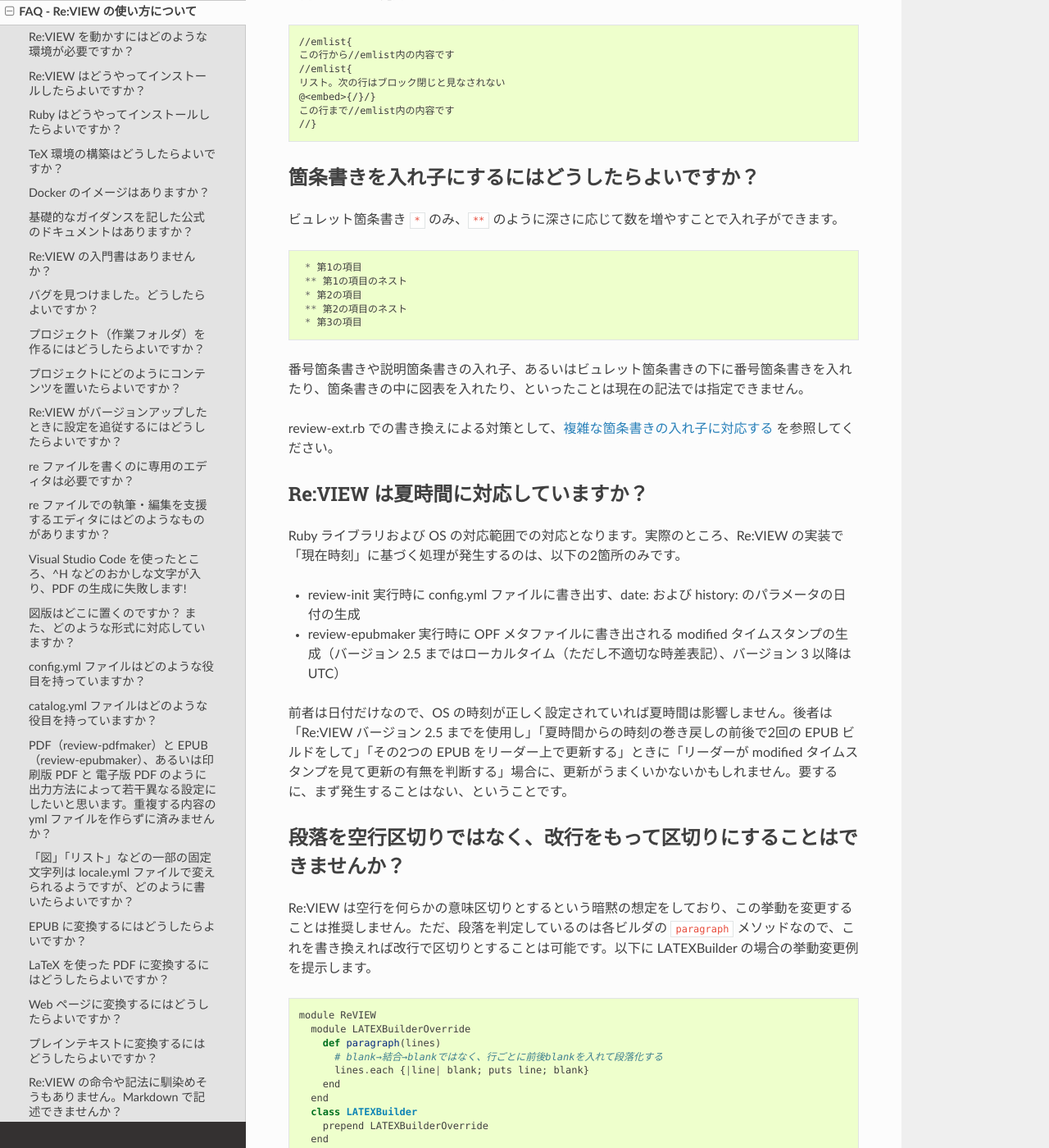
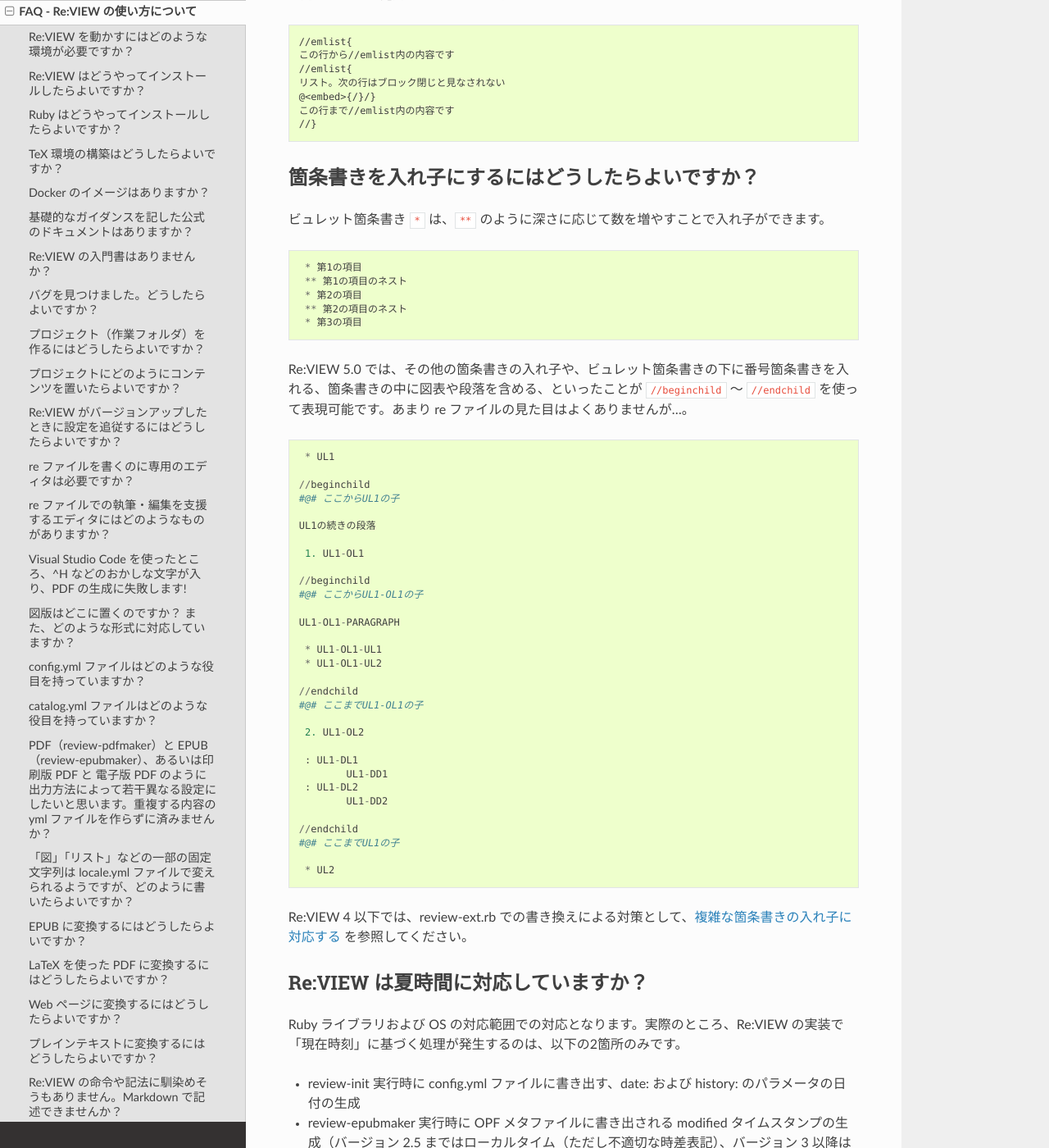
Before and after one commit to reviewml/reviewknowledge-ja, a Sphinx documentation site: the page built from docs/faq/faq-usage.md, in a window 1280 px wide and 1400 px high, scrolled down 14454 px. Shown: the whole window at 82% size. Built offline with Sphinx 7.4.7 and the Read the Docs theme 2.0.0, drawn with Linux system fonts in a browser that asks for light colours; some of the changed text lies outside the part shown.

Commit message:
faq update

````diff
--- a/docs/faq/faq-usage.md
+++ b/docs/faq/faq-usage.md
@@ -535,7 +535,7 @@
 
 ## 箇条書きを入れ子にするにはどうしたらよいですか？
 
-ビュレット箇条書き `*` のみ、`**` のように深さに応じて数を増やすことで入れ子ができます。
+ビュレット箇条書き `*` は、`**` のように深さに応じて数を増やすことで入れ子ができます。
 
 ```
  * 第1の項目
@@ -545,9 +545,43 @@
  * 第3の項目
 ```
 
-番号箇条書きや説明箇条書きの入れ子、あるいはビュレット箇条書きの下に番号箇条書きを入れたり、箇条書きの中に図表を入れたり、といったことは現在の記法では指定できません。
+Re:VIEW 5.0 では、その他の箇条書きの入れ子や、ビュレット箇条書きの下に番号箇条書きを入れる、箇条書きの中に図表や段落を含める、といったことが `//beginchild` 〜 `//endchild` を使って表現可能です。あまり re ファイルの見た目はよくありませんが…。
 
-review-ext.rb での書き換えによる対策として、[複雑な箇条書きの入れ子に対応する](../reviewext/nest.html) を参照してください。
+```
+ * UL1
+
+//beginchild
+#@# ここからUL1の子
+
+UL1の続きの段落
+
+ 1. UL1-OL1
+
+//beginchild
+#@# ここからUL1-OL1の子
+
+UL1-OL1-PARAGRAPH
+
+ * UL1-OL1-UL1
+ * UL1-OL1-UL2
+
+//endchild
+#@# ここまでUL1-OL1の子
+
+ 2. UL1-OL2
+
+ : UL1-DL1
+        UL1-DD1
+ : UL1-DL2
+        UL1-DD2
+
+//endchild
+#@# ここまでUL1の子
+
+ * UL2
+```
+
+Re:VIEW 4 以下では、review-ext.rb での書き換えによる対策として、[複雑な箇条書きの入れ子に対応する](../reviewext/nest.html) を参照してください。
 
 ## Re:VIEW は夏時間に対応していますか？
 
@@ -601,3 +635,5 @@
 Re:VIEW のシステム自体は OS が許容する範囲での文字をおおむね利用できますが、特に TeX に変換した場合には空白文字や一部の記号文字の利用で奇妙な症状あるいはエラーになることがあります。
 
 トラブルを避けるため、ファイル名やラベル名は半角英字アルファベット（a〜z、A〜Z）、数字（0〜9）、あとは`_`、`.`、`-`、`+`という程度に留めておくことを推奨します。
+
+Re:VIEW 5.0 以降では、TeX または EPUB で問題になる可能性がある ID 文字列に警告が表示されます。
````
Also changed, not shown: other parts of docs/faq/faq-usage.md (+1 -1 lines), docs/faq/faq-epub.md (+4 -2 lines), docs/faq/faq-license.md (+1 -1 lines), docs/faq/faq-tex.md (+6 -6 lines), docs/faq/faq-trivial.md (+2 -2 lines).
